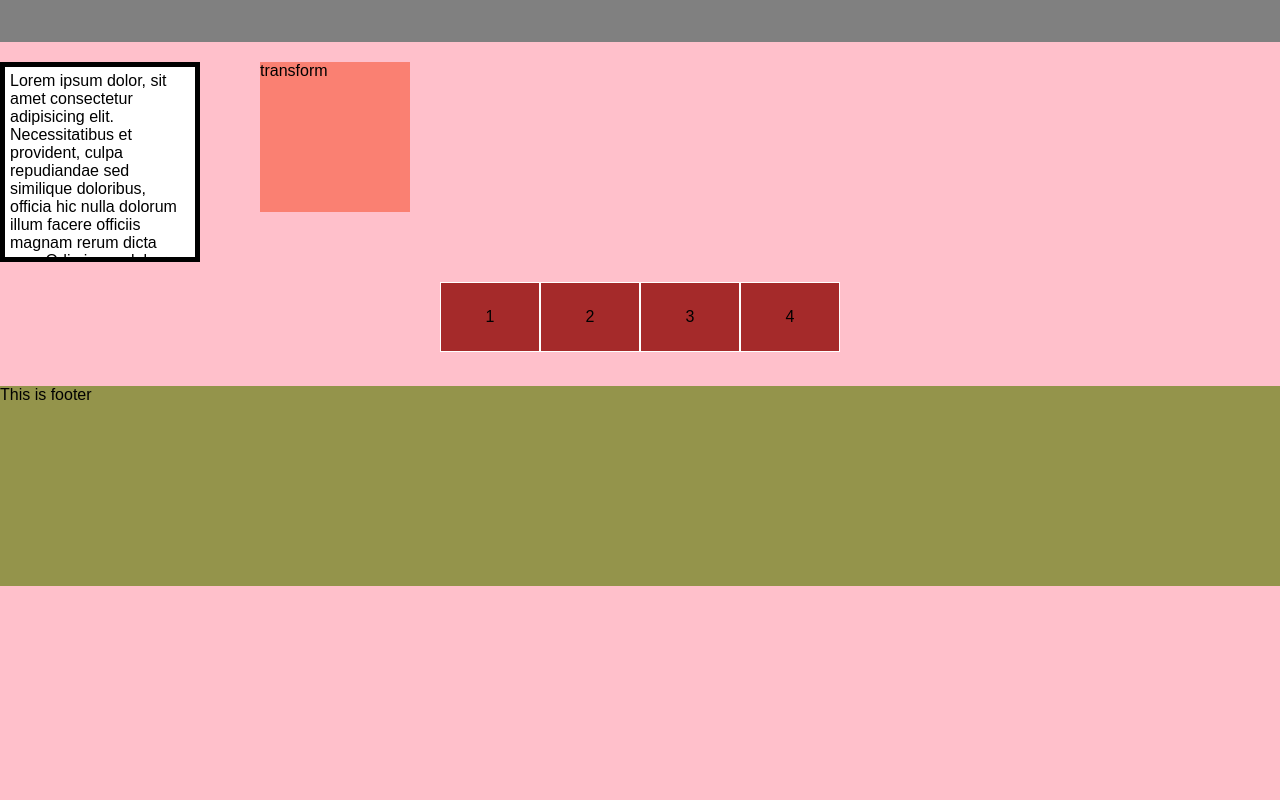
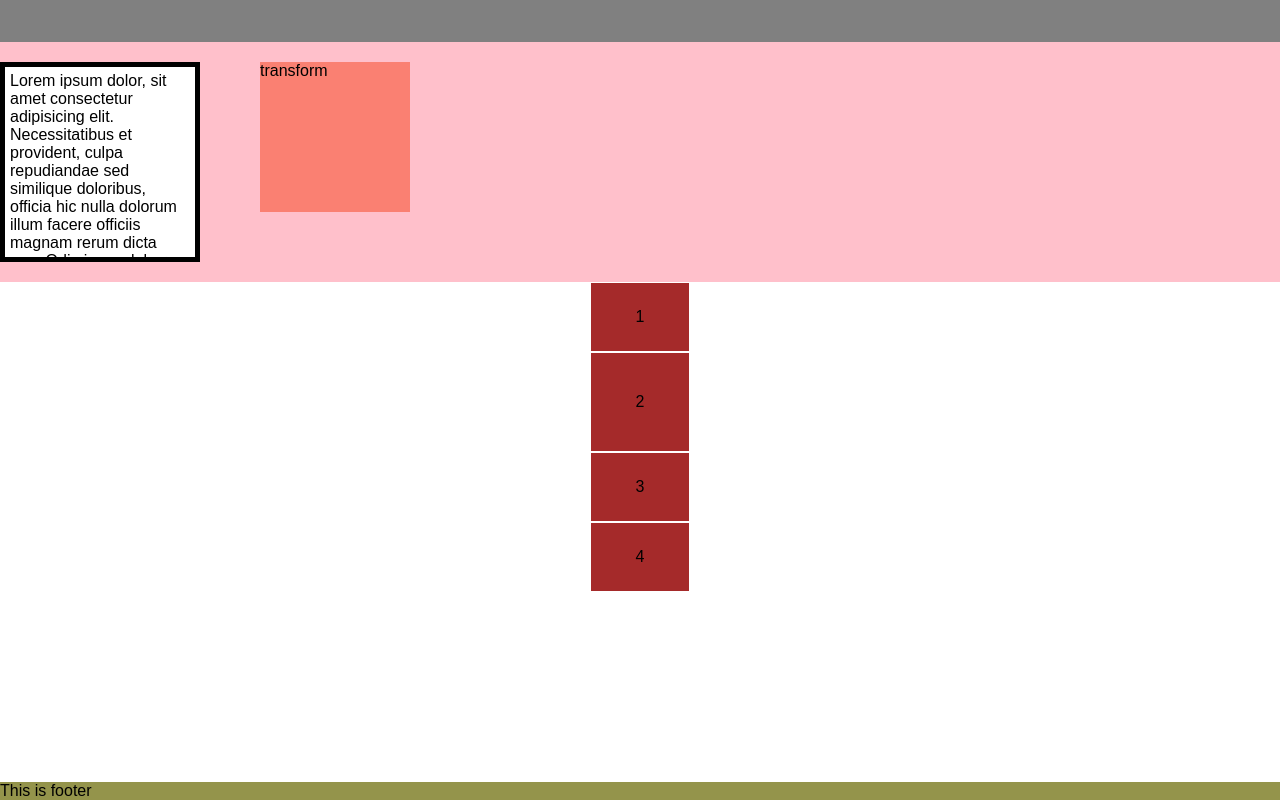
Before and after one commit to eenurike/fortesting, a plain HTML site: page index.html in a window 1280 px wide. Shown: the part 914-1714 px from the top of the page. Before the commit the page ends 1500 px from the top, so only its background shows below. Drawn offline with Linux system fonts and the light colour scheme.

Commit message:
study 27/06/23

```diff
--- a/css/style.css
+++ b/css/style.css
@@ -160,8 +160,12 @@ img {
 
 .testingFlexBox {
   display: flex;
-  justify-content: center;
+  /* justify-content: space-evenly; */
+  align-items: center;
+  flex-direction: column;
 
+  background-color: white;
+  height: 500px;
 }
 
 .testingFlexBox div {
@@ -177,6 +181,10 @@ img {
 
 }
 
+.testingFlexBox div:nth-child(2) {
+  height: 100px;
+}
+
 
 
 footer {
```
Also changed, not shown: otherFile/flexBox.txt.
